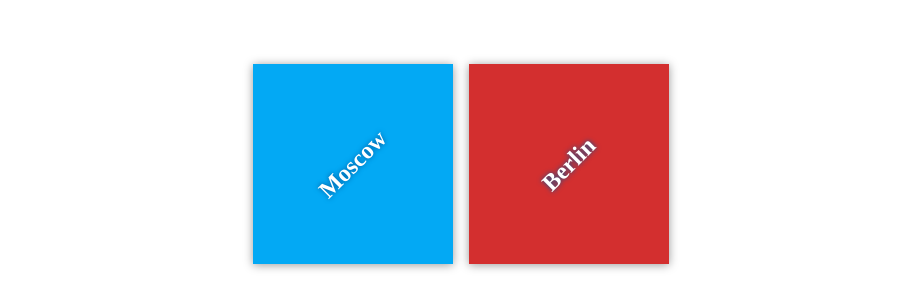
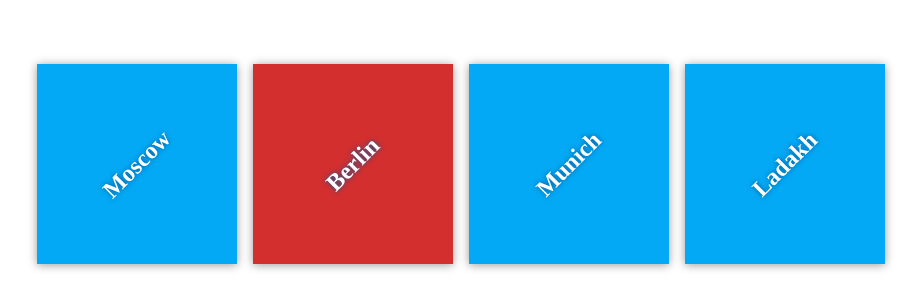
Before and after one commit to Keshavpp/my-t-p, a plain HTML site: page index.html in a window 1280 px wide. Shown: the part 236-544 px from the top of the page, without its empty margins (179-1100 px from the left). Drawn offline with Linux system fonts and the light colour scheme.

Commit message:
Add more destinations

```diff
--- a/index.html
+++ b/index.html
@@ -17,6 +17,12 @@
             <div class="destination" id="paris">
                 <h2>Berlin</h2>
             </div>
+            <div class="destination" id="florida">
+                <h2>Munich</h2>
+            </div>
+            <div class="destination" id="florida">
+                <h2>Ladakh</h2>
+            </div>
         </div>
     </div>
 
```
